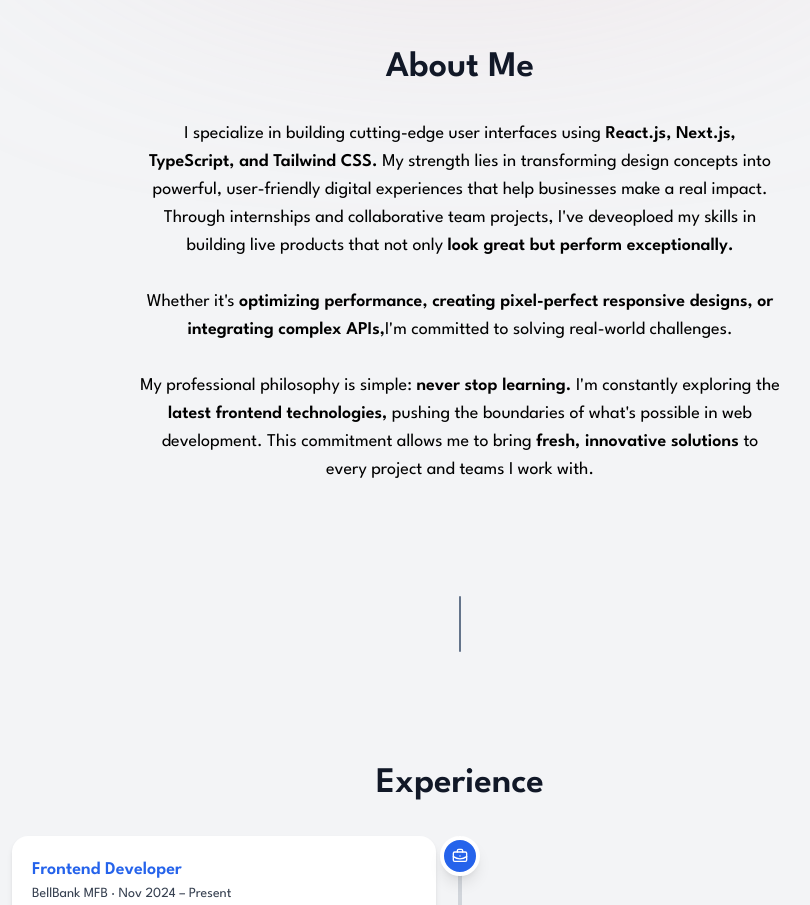
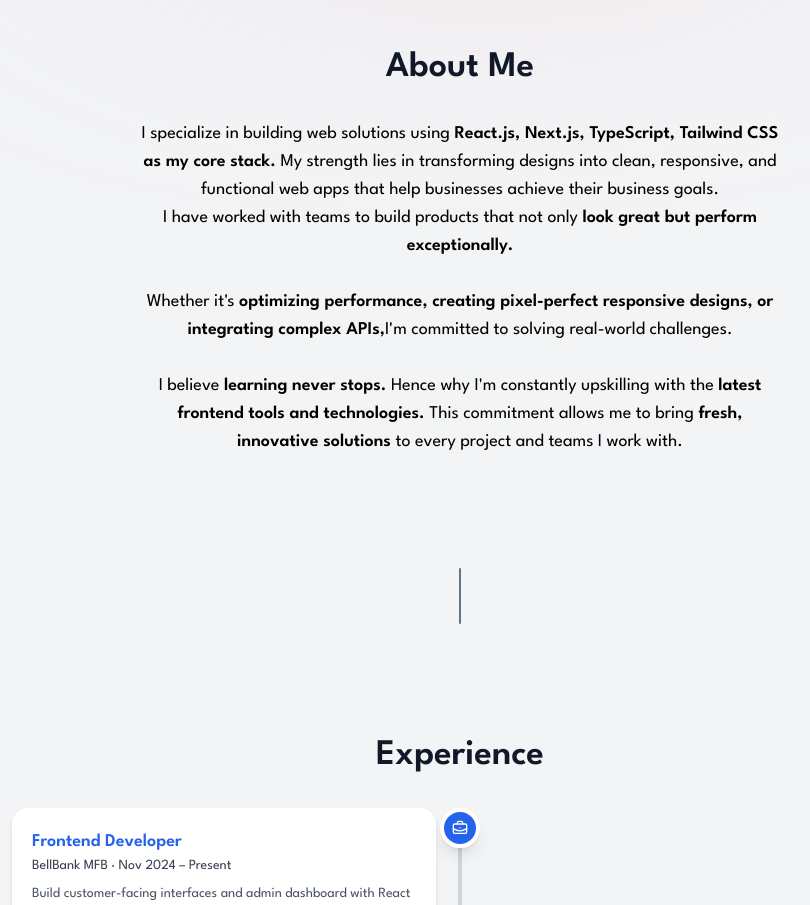
Before and after one commit to Mahmud1087/portfolio_new, a React (Vite) app: page / in a window 1280 px wide. Shown: the part 800-1705 px from the top of the page, without its empty margins (180-990 px from the left). Built offline with nearby package versions, Linux system fonts and the light colour scheme; a web font is replaced by a local one.

Commit message:
edit about me section

```diff
--- a/src/components/AboutMe.tsx
+++ b/src/components/AboutMe.tsx
@@ -18,16 +18,13 @@ const AboutMe = () => {
     >
       <Title title='About Me' />
       <p className='text-lg dark:text-white/70 dark:font-[200] sm:px-6 lg:px-0 '>
-        I specialize in building cutting-edge user interfaces using{' '}
+        I specialize in building web solutions using{' '}
         <span className='font-semibold dark:font-normal dark:text-white'>
-          React.js, Next.js, TypeScript, and Tailwind CSS.{' '}
+          React.js, Next.js, TypeScript, Tailwind CSS as my core stack.{' '}
         </span>
-        My strength lies in transforming design concepts into powerful,
-        user-friendly digital experiences that help businesses make a real
-        impact.
-        <br />
-        Through internships and collaborative team projects, I've deveoploed my
-        skills in building live products that not only{' '}
+        My strength lies in transforming designs into clean, responsive, and
+        functional web apps that help businesses achieve their business goals.
+        <br />I have worked with teams to build products that not only{' '}
         <span className='font-semibold dark:font-normal dark:text-white'>
           look great but perform exceptionally.
         </span>
@@ -43,48 +40,19 @@ const AboutMe = () => {
         </span>
         I'm committed to solving real-world challenges.
         <br />
-        <br />
-        My professional philosophy is simple:{' '}
+        <br />I believe{' '}
         <span className='font-semibold dark:font-normal dark:text-white'>
-          never stop learning.{' '}
+          learning never stops.{' '}
         </span>
-        I'm constantly exploring the{' '}
+        Hence why I'm constantly upskilling with the{' '}
         <span className='font-semibold dark:font-normal dark:text-white'>
-          latest frontend technologies,{' '}
+          latest frontend tools and technologies.{' '}
         </span>
-        pushing the boundaries of what's possible in web development. This
-        commitment allows me to bring{' '}
+        This commitment allows me to bring{' '}
         <span className='font-semibold dark:font-normal dark:text-white'>
           fresh, innovative solutions{' '}
         </span>
         to every project and teams I work with.
-        {/* I am a{' '}
-        <span className='font-semibold dark:font-normal dark:text-white'>
-          Frontend Developer,
-        </span>{' '}
-        proficient with ReactJs, NextJs, Typescript, and Tailwind for styling.
-        I'm a goal-oriented person, with good teamwork, ability to communicate
-        well, and also learn fast. These skills I got from working with people
-        on live products, internships, and work settings.
-        <br />I hold a bachelors degree in{' '}
-        <span className='font-semibold dark:font-normal dark:text-white'>
-          Metallurgical and Materials Engineering.
-        </span>
-        <br />
-        My <i>favorite part of programming</i> is the problem solving.
-        My core
-        stack is{' '}
-        <span className='font-semibold dark:font-normal dark:text-white'>
-          ReactJS and TypeScript
-        </span>
-        <br />
-        <br />
-        When I'm not coding, I enjoy reading books, watching movies, and
-        watching football. I also{' '}
-        <span className='font-semibold dark:font-normal dark:text-white'>
-          enjoy learning new things and staying up to date with new technologies
-        </span>
-        . */}
       </p>
     </motion.div>
   );
```
